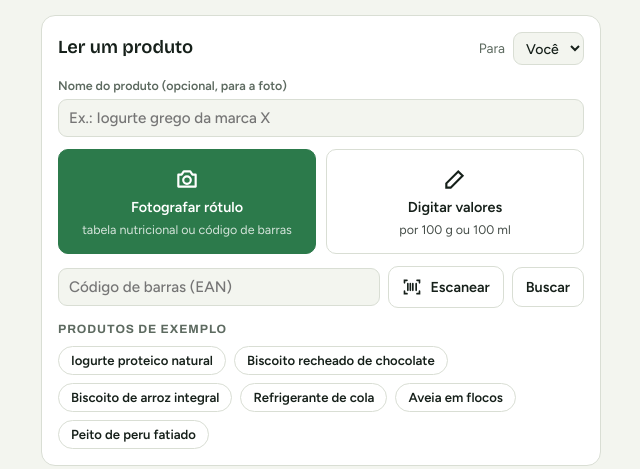
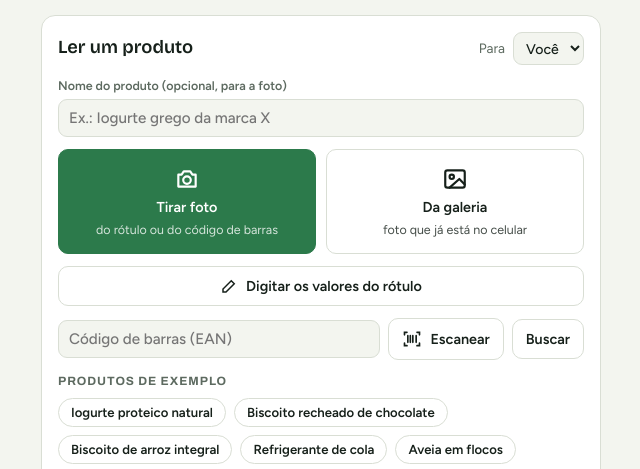
Before and after one commit to LivedGames/rotulo-certo, a website: page index.html in a window 1280 px wide. Shown: the part 125-594 px from the top of the page, without its empty margins (319-959 px from the left). Drawn offline with nearby package versions, Linux system fonts and the light colour scheme.

Commit message:
Tirar foto e Da galeria
Hoje o botão de foto tem capture="environment", e por isso no Android ele abre direto a câmera, sem a opção de galeria. Vou deixar dois botões, Tirar foto e Da galeria, e os dois fazem a mesma leitura.

```diff
--- a/index.html
+++ b/index.html
@@ -195,16 +195,21 @@ details summary{cursor:pointer;font-weight:600}
       <div class="inputs">
         <label class="btn big primary" id="photoBtn">
           <svg viewBox="0 0 24 24" fill="none" stroke="currentColor" stroke-width="2" stroke-linecap="round" stroke-linejoin="round" aria-hidden="true"><path d="M4 8h3l2-3h6l2 3h3v11H4z"/><circle cx="12" cy="13" r="3.5"/></svg>
-          Fotografar rótulo
-          <span class="sub">tabela nutricional ou código de barras</span>
+          Tirar foto
+          <span class="sub">do rótulo ou do código de barras</span>
           <input type="file" id="photoInput" accept="image/*" capture="environment" multiple>
         </label>
-        <button class="btn big" id="manualBtn" type="button">
-          <svg viewBox="0 0 24 24" fill="none" stroke="currentColor" stroke-width="2" stroke-linecap="round" aria-hidden="true"><path d="M4 20h4L19 9l-4-4L4 16z"/></svg>
-          Digitar valores
-          <span class="sub">por 100 g ou 100 ml</span>
-        </button>
+        <label class="btn big" id="galleryBtn">
+          <svg viewBox="0 0 24 24" fill="none" stroke="currentColor" stroke-width="2" stroke-linecap="round" stroke-linejoin="round" aria-hidden="true"><rect x="3" y="4" width="18" height="16" rx="2"/><circle cx="9" cy="10" r="2"/><path d="M21 17l-5-5-9 8"/></svg>
+          Da galeria
+          <span class="sub">foto que já está no celular</span>
+          <input type="file" id="galleryInput" accept="image/*" multiple>
+        </label>
       </div>
+      <button class="btn" id="manualBtn" type="button">
+        <svg width="18" height="18" viewBox="0 0 24 24" fill="none" stroke="currentColor" stroke-width="2" stroke-linecap="round" aria-hidden="true"><path d="M4 20h4L19 9l-4-4L4 16z"/></svg>
+        Digitar os valores do rótulo
+      </button>
       <form class="row" id="barcodeForm" autocomplete="off">
         <input type="text" id="barcode" inputmode="numeric" placeholder="Código de barras (EAN)" style="flex:1 1 160px" aria-label="Código de barras">
         <button class="btn" type="button" id="scanBtn" aria-label="Escanear código de barras com a câmera">
@@ -1097,10 +1102,12 @@ async function lerRotulo(files){
   return j;
 }
 
-$("photoInput").addEventListener("change", async e => {
+["photoInput","galleryInput"].forEach(id => $(id).addEventListener("change", e => {
   const files = [...e.target.files];
   e.target.value = "";
-  if (!files.length) return;
+  if (files.length) processarFotos(files);
+}));
+async function processarFotos(files){
   setStatus("Procurando código de barras na foto…");
   for (const f of files){
     const code = await codigoDaFoto(f);
@@ -1135,7 +1142,7 @@ $("photoInput").addEventListener("change", async e => {
     setStatus(esc(msgs[err?.code] || "A leitura falhou. Tente de novo ou digite os valores.") + (err?.detalhe ? `<br><small>Detalhe técnico: ${esc(err.detalhe)}</small>` : ""),"err");
     if (["sem_servidor","sem_chave","chave_invalida","modelo","not_granted"].includes(err?.code)) abrirEditor(null);
   }finally{ $("photoBtn").removeAttribute("aria-busy"); }
-});
+}
 
 /* ---------- perfis ---------- */
 let objSel, restrSel;
```
